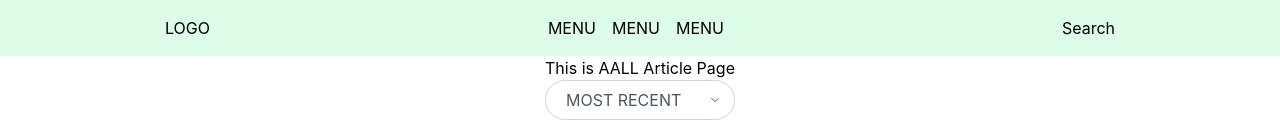
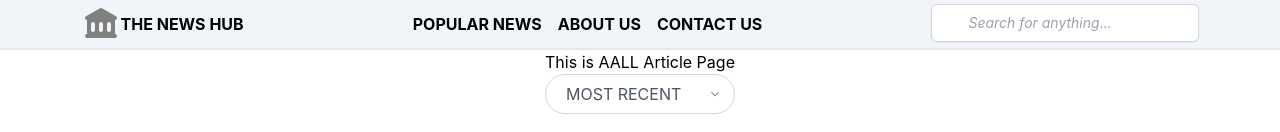
Before and after one commit to fazlay/article-swiper, a React (Create React App) app: page / in a window 1280 px wide. Shown: the top 132 px of the page. Built offline with nearby package versions, Linux system fonts and the light colour scheme; grey boxes are pictures that could not be loaded.

Commit message:
header complete

```diff
--- a/src/component/Header/Header.js
+++ b/src/component/Header/Header.js
@@ -2,14 +2,37 @@ import React from "react";
 
 export const Header = () => {
   return (
-    <div className="flex justify-around bg-green-100 py-4">
-      <div>LOGO</div>
-      <div className="flex">
-        <div className="px-2">MENU</div>
-        <div className="px-2">MENU</div>
-        <div className="px-2">MENU</div>
+    <div className="flex justify-around bg-slate-100 py-1 border-b-2">
+      <div className="flex flex-row items-center  ">
+
+        <svg
+          xmlns="http://www.w3.org/2000/svg"
+          className="h-10 w-10"
+          viewBox="0 0 20 20"
+          fill="grey"
+        >
+          <path
+            fillRule="evenodd"
+            d="M10.496 2.132a1 1 0 00-.992 0l-7 4A1 1 0 003 8v7a1 1 0 100 2h14a1 1 0 100-2V8a1 1 0 00.496-1.868l-7-4zM6 9a1 1 0 00-1 1v3a1 1 0 102 0v-3a1 1 0 00-1-1zm3 1a1 1 0 012 0v3a1 1 0 11-2 0v-3zm5-1a1 1 0 00-1 1v3a1 1 0 102 0v-3a1 1 0 00-1-1z"
+            clipRule="evenodd"
+          />
+        </svg>
+        <h1 className="font-bold"> THE NEWS HUB</h1>
       </div>
-      <div>Search</div>
+      <div className="flex items-center">
+
+
+        <a herf="#" className="px-2 font-bold uppercase  ">Popular News</a>
+        <a herf="#" className="px-2 font-bold uppercase">About Us</a>
+        <a  herf="#" className="px-2 font-bold  uppercase">Contact Us</a>
+      </div>
+      <div><label class="relative block">
+  <span className="sr-only">Search</span>
+  <span className="absolute inset-y-0 left-0 flex items-center pl-2">
+    <svg className="h-5 w-5 fill-gray-300" viewBox="0 0 20 20"></svg>
+  </span>
+  <input className="placeholder:italic placeholder:text-gray-400 block bg-white w-full border border-gray-300 rounded-md py-2 pl-9 pr-3 shadow-sm focus:outline-none focus:border-sky-500 focus:ring-sky-500 focus:ring-1 sm:text-sm" placeholder="Search for anything..." type="text" name="search"/>
+</label></div>
     </div>
   );
 };
```
